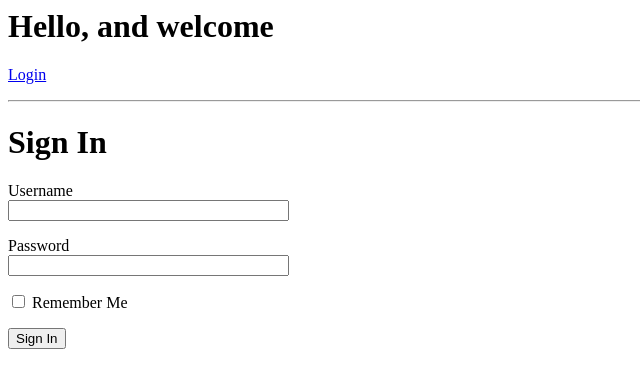
After one commit to adamlives/the-constant-gardener, a Flask app: page /login in a window 1280 px wide. The commit adds this page. Shown: the top 388 px of the page, without its empty margins (0-640 px from the left). Run offline with Flask 2, Linux system fonts and the light colour scheme; some libraries are stand-ins or nearby versions.

Commit message:
Add user login form and logic

```diff
--- a/app/__init__.py
+++ b/app/__init__.py
@@ -1,6 +1,7 @@
 from flask_sqlalchemy import SQLAlchemy
 from flask_migrate import Migrate
 from flask_moment import Moment
+from flask_login import LoginManager
 
 from flask import Flask
 from config import Config
@@ -10,5 +11,7 @@ app.config.from_object(Config)
 db = SQLAlchemy(app)
 migrate = Migrate(app, db)
 moment = Moment(app)
+login = LoginManager(app)
+login.login_view = 'login'
 
 from app import routes, models
--- /dev/null
+++ b/app/forms.py
@@ -0,0 +1,9 @@
+from flask_wtf import FlaskForm
+from wtforms import StringField, PasswordField, BooleanField, SubmitField
+from wtforms.validators import DataRequired
+
+class LoginForm(FlaskForm):
+    username = StringField('Username', validators=[DataRequired()])
+    password = PasswordField('Password', validators=[DataRequired()])
+    remember_me = BooleanField('Remember Me')
+    submit = SubmitField('Sign In')
--- a/app/routes.py
+++ b/app/routes.py
@@ -1,33 +1,36 @@
-from flask import render_template
+from flask import render_template, flash, redirect, url_for, request
+from flask_login import current_user, login_user, logout_user, login_required
+from werkzeug.urls import url_parse
 
 from app import app
-from app.models import Plant, Watering
+from app.models import User, Plant, Watering
+from app.forms import LoginForm
 
 @app.route('/')
 @app.route('/index')
+@login_required
 def index():
-    user = {'username': 'Adam'}
     plants = Plant.query.all()
-    '''for plant in plants:
-        pw = Plant.query
-            .join(Watering)
-            .add_columns(Plant.name, Plant.location, Watering.timestamp)
-            .filter(Plant.name==plant.name)
-            .order_by(Watering.timestamp.desc())
-            .all()
+    return render_template('index.html', title='The Constant Gardener', plants=plants)
 
-    plants = [
-        {
-            'name': 'Spike',
-            'location': 'Back Room',
-            'last_watered_time': '15:15',
-            'last_watered_date': '28Jun2020'
-        },
-        {
-            'name': 'Jonathan',
-            'location': 'Hall',
-            'last_watered_time': '08:30',
-            'last_watered_date': '27Jun2020'
-        }
-    ]'''
-    return render_template('index.html', title='The Constant Gardener', user=user, plants=plants)
+@app.route('/login', methods=['GET', 'POST'])
+def login():
+    if current_user.is_authenticated:
+        return redirect(url_for('index'))
+    form = LoginForm()
+    if form.validate_on_submit():
+        user = User.query.filter_by(username=form.username.data).first()
+        if user is None or not user.check_password(form.password.data):
+            flash('Invalid username or password')
+            return redirect(url_for('login'))
+        login_user(user, remember=form.remember_me.data)
+        next_page = request.args.get('next')
+        if not next_page or url_parse(next_page).netloc != '':
+            next_page = url_for('index')
+        return redirect(next_page)
+    return render_template('login.html', title='Sign In', form=form)
+
+@app.route('/logout')
+def logout():
+    logout_user()
+    return redirect(url_for('index'))
--- a/app/templates/base.html
+++ b/app/templates/base.html
@@ -11,8 +11,22 @@
 
     </head>
     <body>
-        <h1>Hello, and welcome {{ user.username }}</h1>
+        <h1>Hello, and welcome</h1>
+        {% if current_user.is_anonymous %}
+        <p><a href="{{ url_for('login') }}">Login</a></p>
+        {% else %}
+        <p><a href="{{ url_for('logout') }}">Logout</a></p>
+        {% endif %}
         <hr>
+        {% with messages = get_flashed_messages() %}
+        {% if messages %}
+        <ul>
+            {% for message in messages %}
+            <li>{{ message }}</li>
+            {% endfor %}
+        </ul>
+        {% endif %}
+        {% endwith %}
         {% block content %}{% endblock %}
     </body>
 </html>
--- /dev/null
+++ b/app/templates/login.html
@@ -0,0 +1,24 @@
+{% extends "base.html" %}
+
+{% block content %}
+    <h1>Sign In</h1>
+    <form action="" method="post" novalidate>
+        {{ form.hidden_tag() }}
+        <p>
+            {{ form.username.label }}<br>
+            {{ form.username(size=32) }}
+            {% for error in form.username.errors %}
+            <span style="color: red;">[{{ error }}]</span>
+            {% endfor %}
+        </p>
+        <p>
+            {{ form.password.label }}<br>
+            {{ form.password(size=32) }}
+            {% for error in form.password.errors %}
+            <span style="color: red;">[{{ error }}]</span>
+            {% endfor %}
+        </p>
+        <p>{{ form.remember_me() }} {{ form.remember_me.label }} </p>
+        <p>{{ form.submit() }}</p>
+    </form>
+{% endblock %}
--- a/gardener.py
+++ b/gardener.py
@@ -1,6 +1,6 @@
 from app import app, db
-from app.models import Plant, Watering
+from app.models import User, Plant, Watering
 
 @app.shell_context_processor
 def make_shell_context():
-    return {'db': db, 'Plant': Plant, 'Watering': Watering}
+    return {'db': db, 'User': User, 'Plant': Plant, 'Watering': Watering}
```
Also changed, not shown: app/models.py (+23 -0 lines), migrations/versions/c97738754f43_add_user.py (added, +38 -0 lines).
